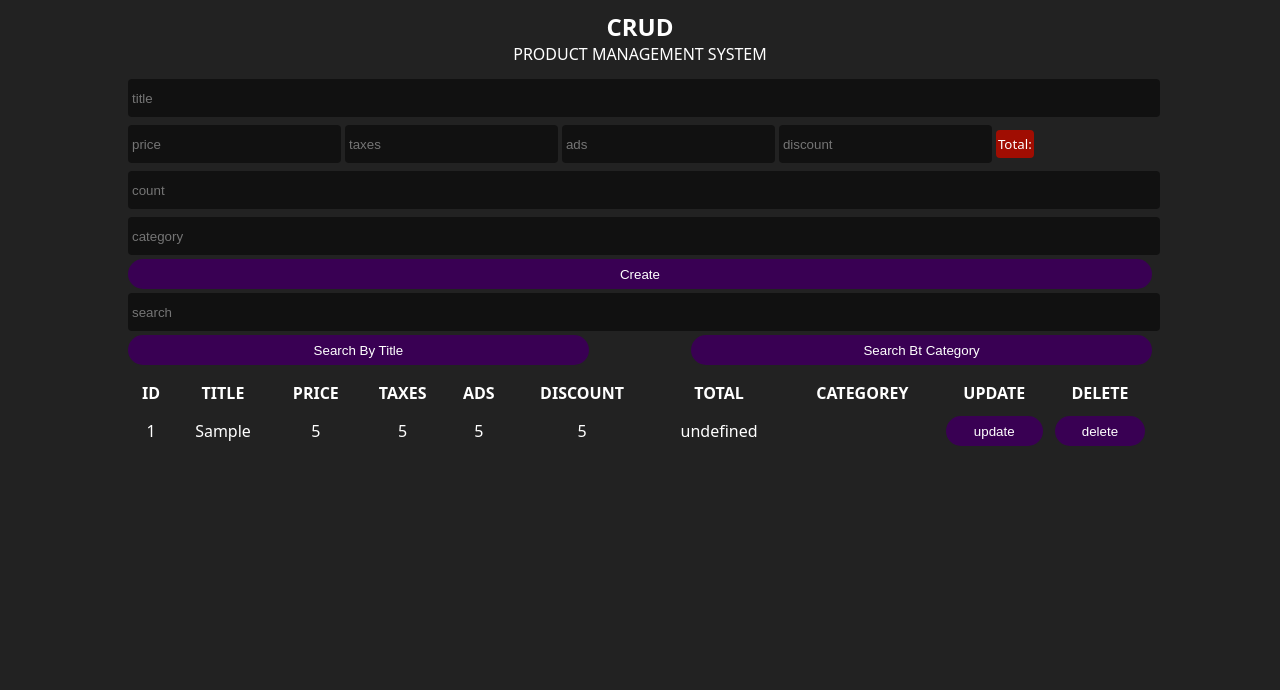
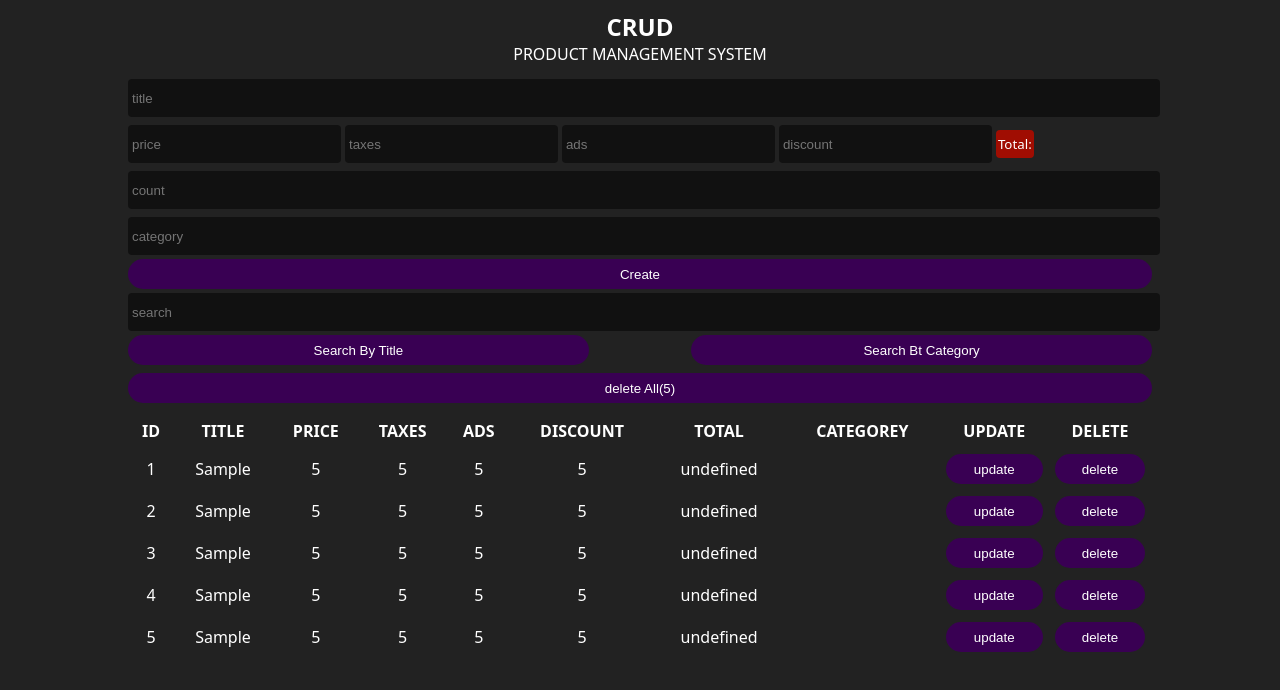
Before and after one commit to AalaAli/Sale-managment-system, a plain HTML site: page index.html in a window 1280 px wide. Both pictures are taken after typing "Sample", "5", "5", "5", "5", "5" into the empty fields and a click on the button "Create". Drawn offline with Linux system fonts and the light colour scheme.

Commit message:
add count feature

```diff
--- a/index.css
+++ b/index.css
@@ -67,6 +67,9 @@ button:hover{
 .btnSearch button{
     width: 45%;
 }
+#deleteAll{
+    margin:8px 0px;
+}
 table {
     width: 100%;
     text-align: center;
--- a/index.html
+++ b/index.html
@@ -37,6 +37,7 @@
                     <button id="searchCategory">Search Bt Category</button>
                 </div>
             </div>
+            <div id="deleteAll"></div>
             <table id="table">
                 <tr>
                     <th>id</th>
--- a/index.js
+++ b/index.js
@@ -57,7 +57,11 @@ submit.addEventListener('click', function () {
         category: category.value,
         count: count.value
     }
-    dataPro.push(newPro);
+    for(let i=0; i<newPro.count; i++){
+        dataPro.push(newPro);
+
+    }
+
     localStorage.setItem("product", JSON.stringify(dataPro));
    clearInputs();
   displayInputs();
@@ -86,7 +90,15 @@ function displayInputs(){
          `
     }
     document.getElementById('tbody').innerHTML=table;
+    let btndelete=document.getElementById('deleteAll');
+    if(dataPro.length>0){
+        btndelete.innerHTML=   ` <button onclick=deleteall()>delete All(${dataPro.length})</button>  `
 
+
+    }
+else{
+    btndelete.innerHTML='';
+}
 }
 displayInputs();
 //delete
@@ -96,3 +108,8 @@ function deletData(i){
     displayInputs();
 
 }
+function deleteall(){
+    localStorage.clear();
+    dataPro=[];
+    displayInputs();
+}
```
